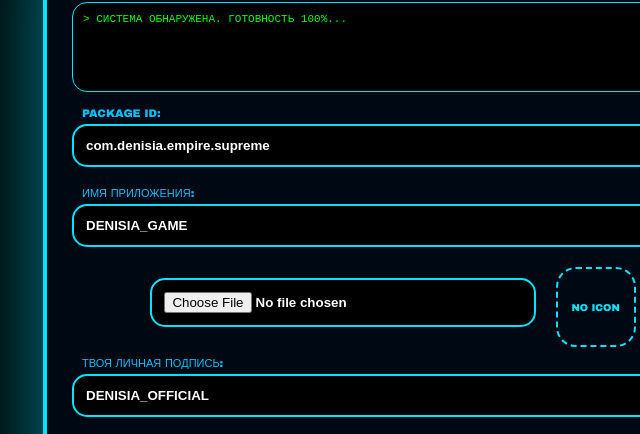
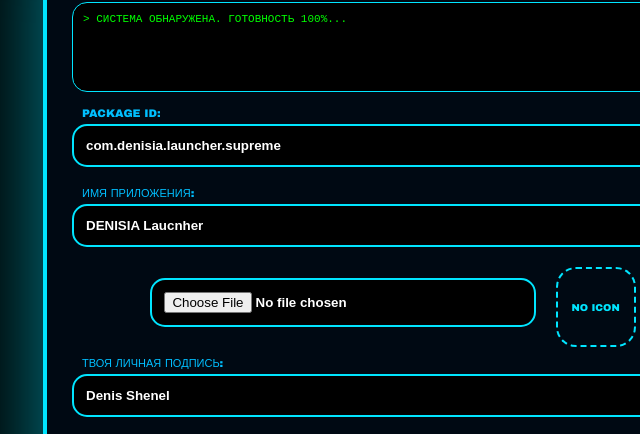
Before and after one commit to denis19sl02-sketch/DENISIA-APK-BUILDER-, a plain HTML site: page index.html in a window 1280 px wide. Shown: the part 119-553 px from the top of the page, 247-887 px from the left. Drawn offline with Linux system fonts and the light colour scheme.

Commit message:
Update index.html

```diff
--- a/index.html
+++ b/index.html
@@ -85,10 +85,10 @@
             <div class="terminal" id="term">> СИСТЕМА ОБНАРУЖЕНА. ГОТОВНОСТЬ 100%...</div>
 
             <label>PACKAGE ID:</label>
-            <input type="text" id="pId" value="com.denisia.empire.supreme">
+            <input type="text" id="pId" value="com.denisia.launcher.supreme">
 
             <label>ИМЯ ПРИЛОЖЕНИЯ:</label>
-            <input type="text" id="pName" value="DENISIA_GAME">
+            <input type="text" id="pName" value="DENISIA Laucnher">
 
             <div class="icon-section">
                 <input type="file" id="iconInput" accept="image/*" onchange="loadIcon(this)" style="width: 60%;">
@@ -96,7 +96,7 @@
             </div>
 
             <label>ТВОЯ ЛИЧНАЯ ПОДПИСЬ:</label>
-            <input type="text" id="pSign" value="DENISIA_OFFICIAL">
+            <input type="text" id="pSign" value="Denis Shenel">
 
             <label>КОД ПРИЛОЖЕНИЯ (HTML/JS):</label>
             <textarea id="pCode" placeholder="Вставь код своей империи сюда..."></textarea>
```
